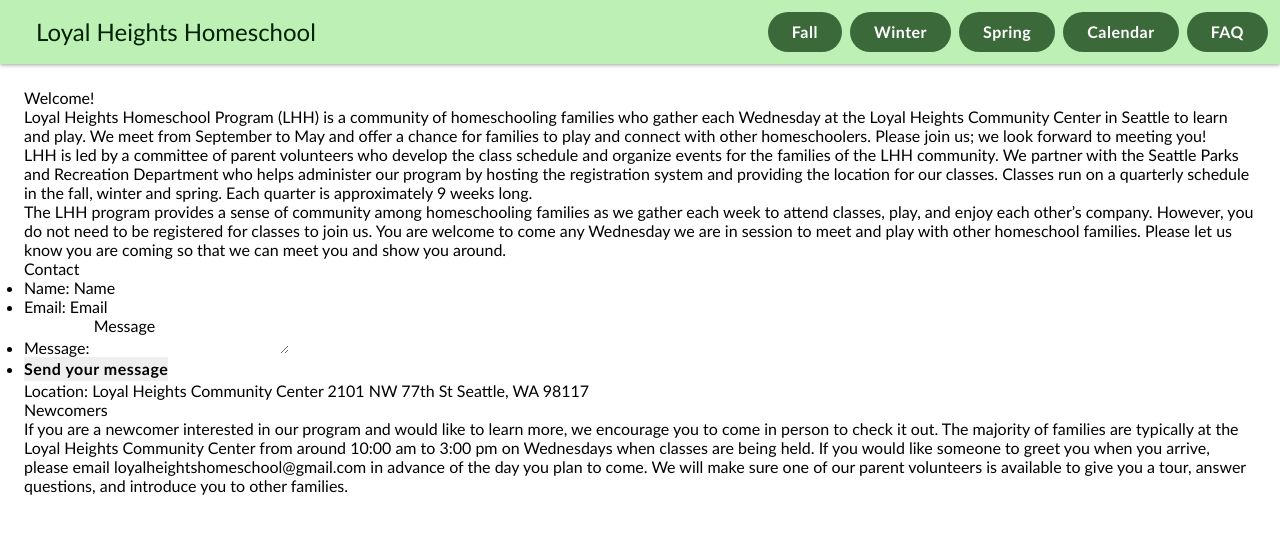
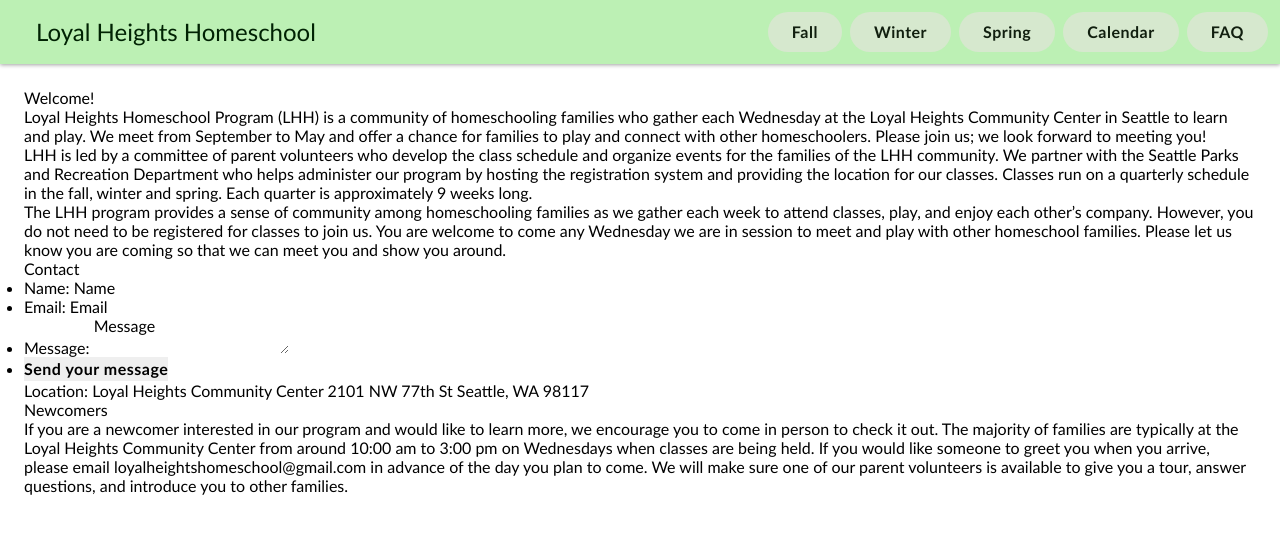
Before and after one commit to loyalheightshomeschool/loyalheightshomeschool.github.io, a Jekyll site: the page built from index.md, in a window 1280 px wide. Shown: the top 534 px of the page. Built offline with Jekyll 4.4.1, drawn with Linux system fonts in a browser that asks for light colours.

Commit message:
Update default.html

```diff
--- a/_layouts/default.html
+++ b/_layouts/default.html
@@ -10,11 +10,11 @@
     <div class="app-bar top small">
       <a class="home-link" href=""><svg class="leading-icon"></svg><h1 class="headline">{{ site.title }}</h1></a>
       <nav>
-        <a href="/quarters/2024-fall.html" class="button common filled no-icon">Fall</a>
-        <a href="/quarters/2025-winter.html" class="button common filled no-icon">Winter</a>
-        <a href="/quarters/2025-spring.html" class="button common filled no-icon">Spring</a>
-        <a href="/calendar.html" class="button common filled no-icon">Calendar</a>
-        <a href="/faq.html" class="button common filled no-icon">FAQ</a>
+        <a href="/quarters/2024-fall.html" class="button common filled-tonal no-icon">Fall</a>
+        <a href="/quarters/2025-winter.html" class="button common filled-tonal no-icon">Winter</a>
+        <a href="/quarters/2025-spring.html" class="button common filled-tonal no-icon">Spring</a>
+        <a href="/calendar.html" class="button common filled-tonal no-icon">Calendar</a>
+        <a href="/faq.html" class="button common filled-tonal no-icon">FAQ</a>
       </nav>
     </div>
     <h1>{{ page.title }}</h1>
```
